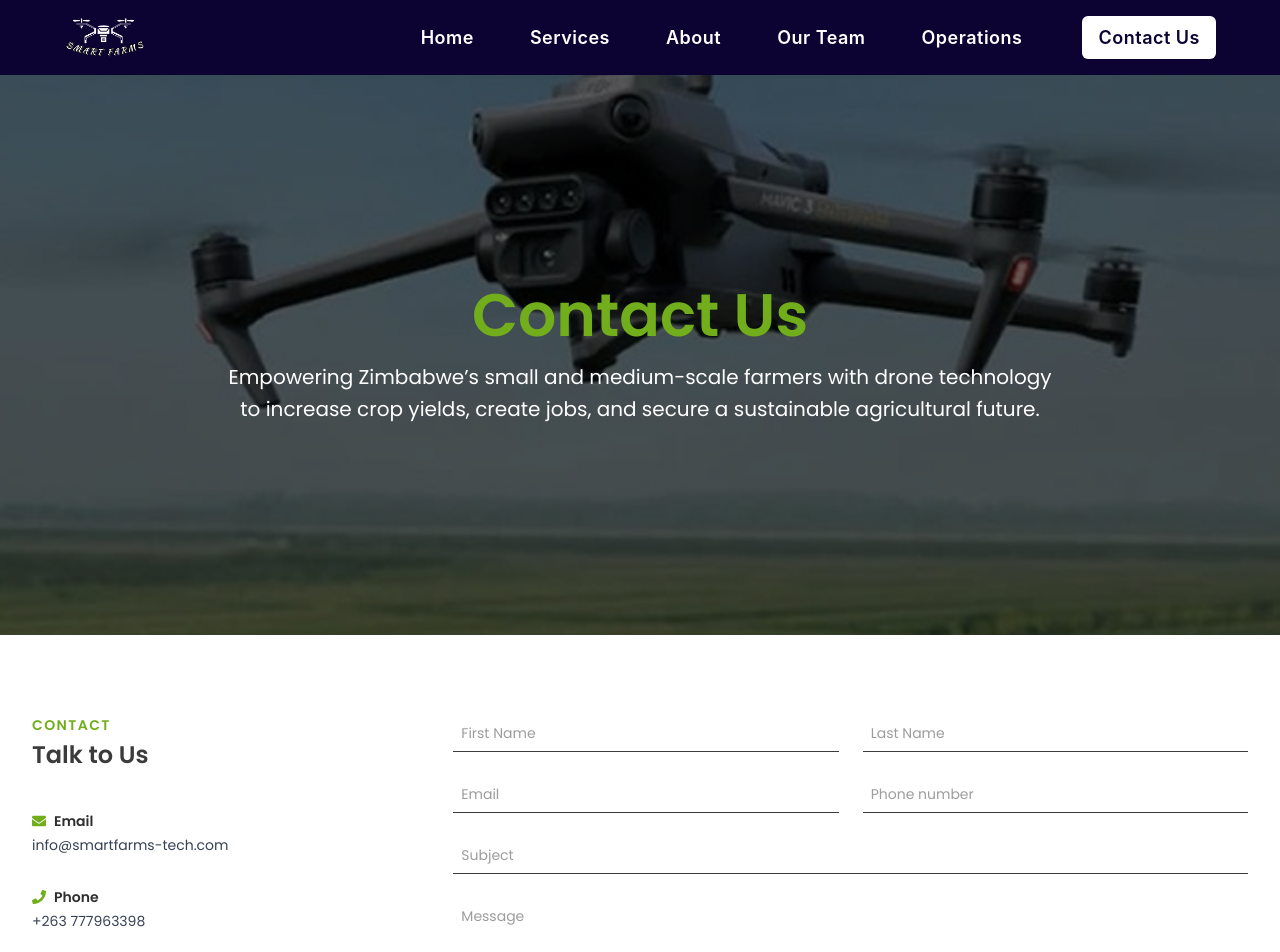
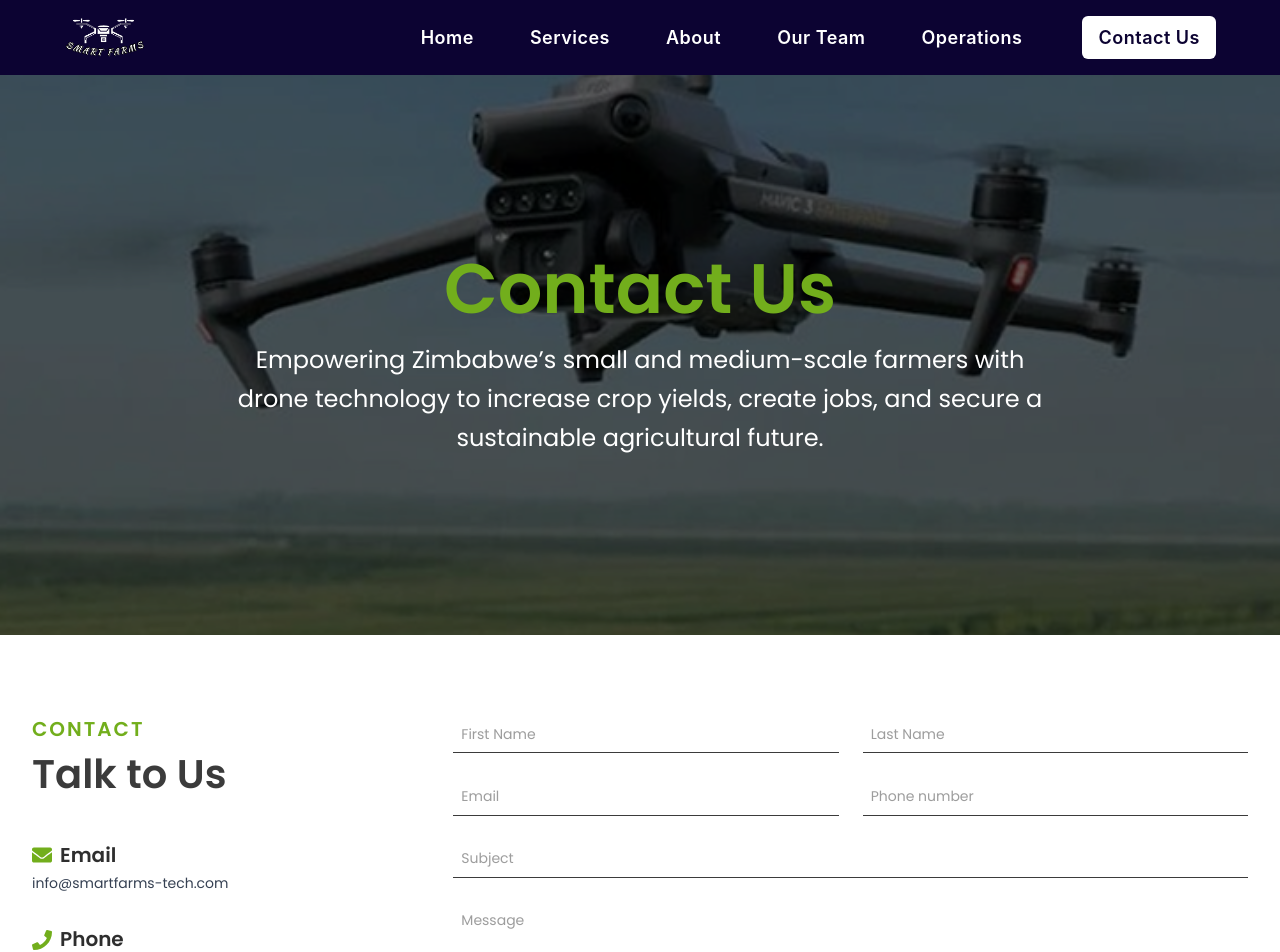
Before and after one commit to HudsonWayne/Smart-Farms, a Next.js app: page /contact in a window 1280 px wide. Shown: the top 952 px of the page. Built offline with nearby package versions, Linux system fonts and the light colour scheme; a web font is replaced by a local one.

Commit message:
initial commit

```diff
--- a/src/pages/contact.tsx
+++ b/src/pages/contact.tsx
@@ -46,11 +46,11 @@ export default function ContactPage() {
         <div className="relative z-10 px-4 md:px-8 text-center max-w-4xl mx-auto">
           <h1
             className="text-3xl sm:text-4xl md:text-5xl lg:text-6xl font-bold mb-4"
-            style={{ color: "#72AE1C" }}
+            style={{ color: "#72AE1C", fontSize:"70px" }}
           >
             Contact Us
           </h1>
-          <p className="text-white text-sm sm:text-base md:text-lg lg:text-xl leading-relaxed max-w-sm sm:max-w-md md:max-w-2xl lg:max-w-4xl mx-auto">
+          <p className="text-white text-sm sm:text-base md:text-lg lg:text-xl leading-relaxed max-w-sm sm:max-w-md md:max-w-2xl lg:max-w-4xl mx-auto"style={{fontSize:"24px"}}>
             Empowering Zimbabwe’s small and medium-scale farmers with drone
             technology to increase crop yields, create jobs, and secure a
             sustainable agricultural future.
@@ -63,15 +63,15 @@ export default function ContactPage() {
         {/* Left Column - Contact Info */}
         <div className="space-y-10">
           <div>
-            <h3 className="text-[#72AE1C] font-semibold tracking-widest uppercase text-sm mb-1">
+            <h3  className="text-[#72AE1C] font-semibold tracking-widest uppercase text-sm mb-1"style={{fontSize:"20px"}}>
               Contact
             </h3>
-            <h2 className="text-2xl font-bold">Talk to Us</h2>
+            <h2 className="text-2xl font-bold" style={{fontSize:"40px"}}>Talk to Us</h2>
           </div>
 
           <div className="space-y-8 text-sm">
             <div>
-              <div className="flex items-center gap-2 mb-1" style={{ color: "#72AE1C" }}>
+              <div className="flex items-center gap-2 mb-1" style={{ color: "#72AE1C",fontSize:"20px" }}>
                 <FaEnvelope />
                 <span className="font-bold text-[#2E2E2E]">Email</span>
               </div>
@@ -79,7 +79,7 @@ export default function ContactPage() {
             </div>
 
             <div>
-              <div className="flex items-center gap-2 mb-1" style={{ color: "#72AE1C" }}>
+              <div className="flex items-center gap-2 mb-1" style={{ color: "#72AE1C",fontSize:"20px"  }}>
                 <FaPhone />
                 <span className="font-bold text-[#2E2E2E]">Phone</span>
               </div>
@@ -87,7 +87,7 @@ export default function ContactPage() {
             </div>
 
             <div>
-              <div className="flex items-center gap-2 mb-1" style={{ color: "#72AE1C" }}>
+              <div className="flex items-center gap-2 mb-1" style={{ color: "#72AE1C",fontSize:"20px"  }}>
                 <FaMapMarkerAlt />
                 <span className="font-bold text-[#2E2E2E]">Address</span>
               </div>
```
